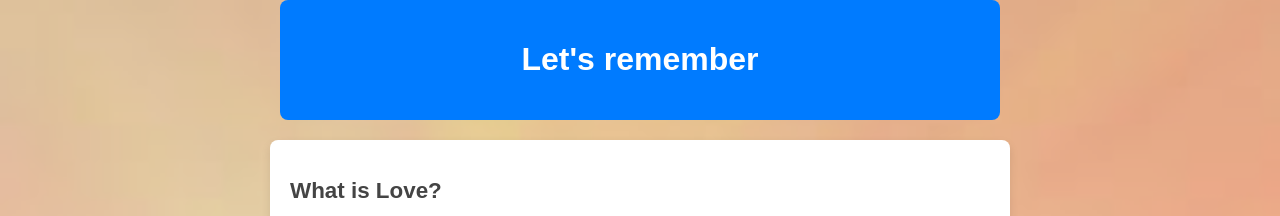
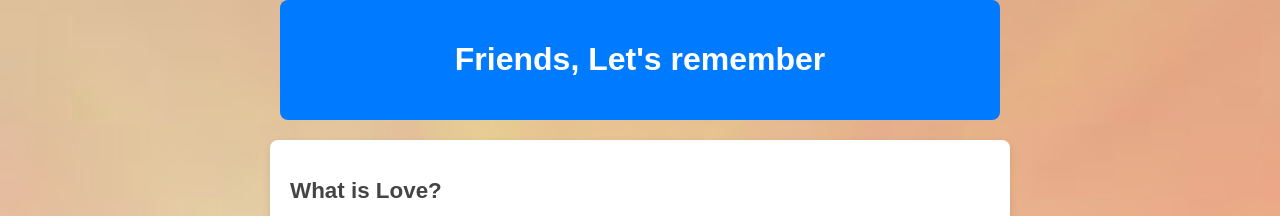
Before and after one commit to yanethVT/card_love, a plain HTML site: page index.html in a window 1280 px wide. Shown: the top 216 px of the page. Drawn offline with Linux system fonts and the light colour scheme.

Commit message:
Update index.html

```diff
--- a/index.html
+++ b/index.html
@@ -117,7 +117,7 @@
 <body>
 
 <header>
-    <h1>Let's remember</h1> <!-- Title for the Header Section -->
+    <h1>Friends, Let's remember</h1> <!-- Title for the Header Section -->
 </header>
 
 <div class="content">
```
